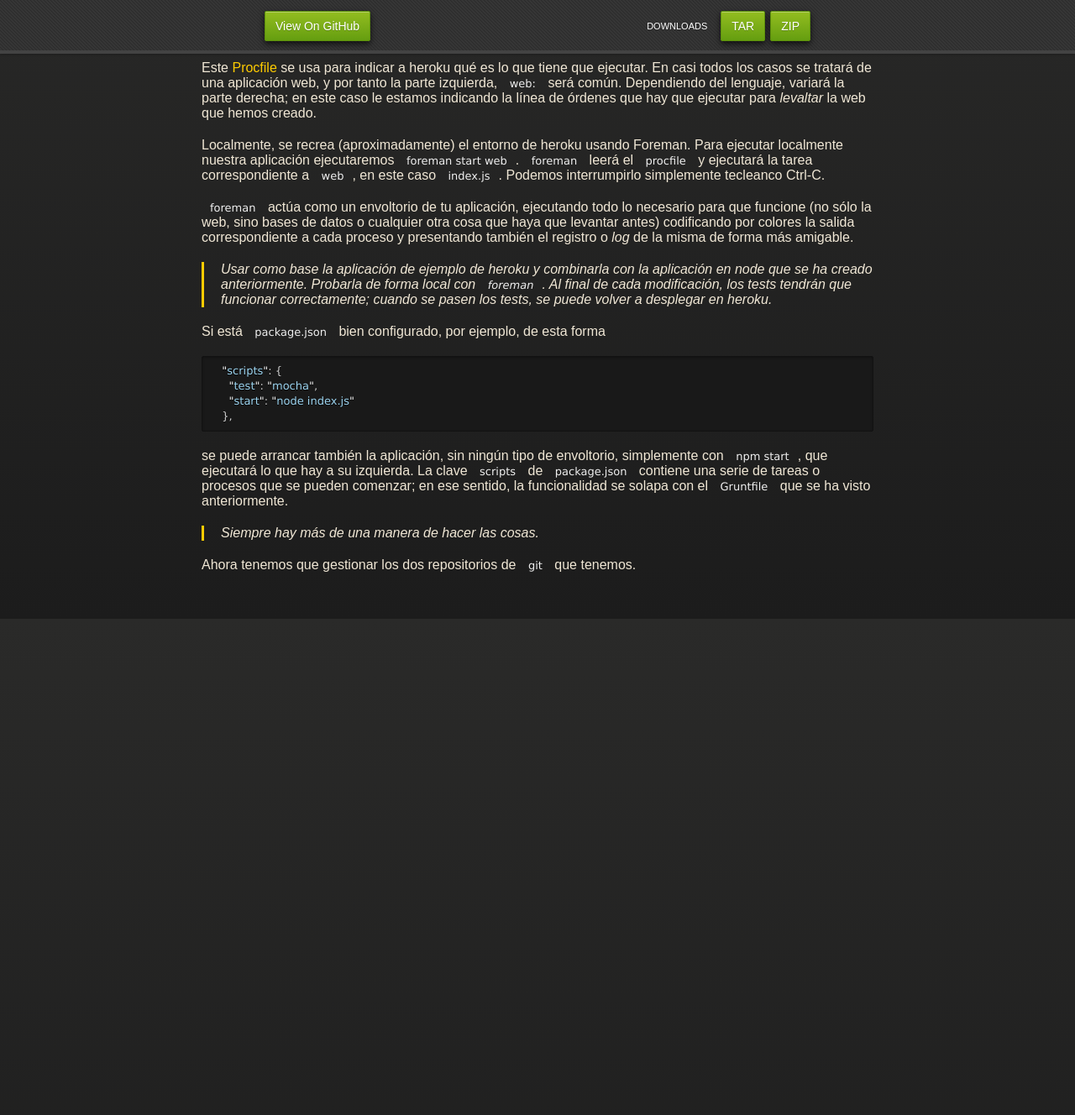
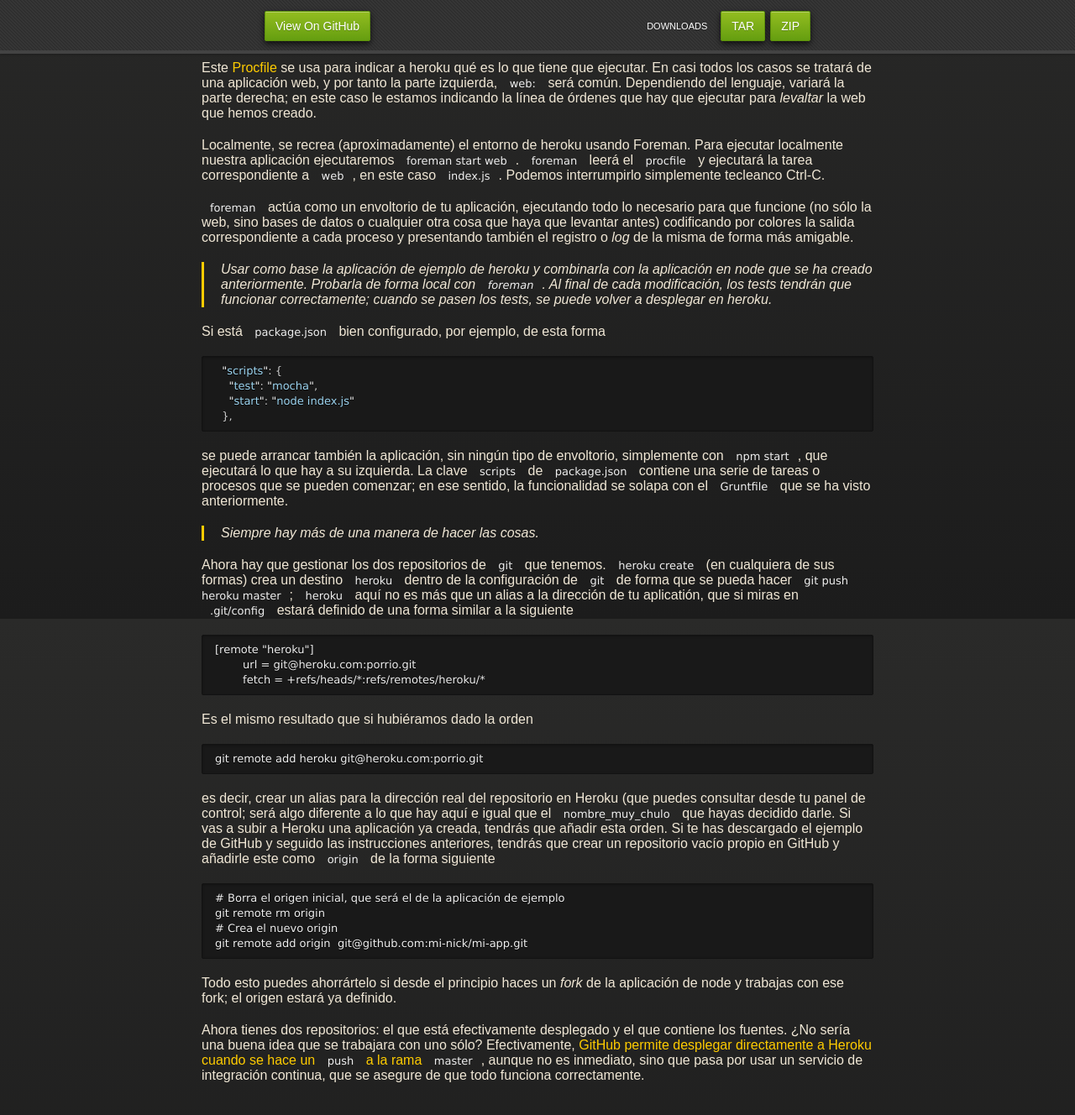
Before and after one commit to JJ/trabajando-con-paas, a Jekyll site: the page built from index.md, in a window 1280 px wide and 1400 px high, scrolled down 7363 px. Shown: the top 1328 px of the window at 84% size. Built offline with Jekyll 4.4.1, drawn with Linux system fonts in a browser that asks for light colours; nearby versions of some CDN libraries; some web fonts are replaced; before the commit the page ends 8155 px from its top, so only the background shows below that.

Commit message:
Sync gh-pages with master

````diff
--- a/index.md
+++ b/index.md
@@ -526,4 +526,44 @@ anteriormente.
 
 >Siempre hay más de una manera de hacer las cosas.
 
-Ahora tenemos que gestionar los dos repositorios de `git` que tenemos.
+Ahora hay que gestionar los dos repositorios de `git` que
+tenemos. `heroku create` (en cualquiera de sus formas) crea un destino
+`heroku` dentro de la configuración de `git` de forma que se pueda
+hacer `git push heroku master`; `heroku` aquí no es más que un alias a
+la dirección de tu aplicatión, que si miras en `.git/config` estará
+definido de una forma similar a la siguiente
+
+```
+[remote "heroku"]
+	url = git@heroku.com:porrio.git
+	fetch = +refs/heads/*:refs/remotes/heroku/*
+```
+Es el mismo resultado que si hubiéramos dado la orden
+
+    git remote add heroku git@heroku.com:porrio.git
+
+es decir, crear un alias para la dirección real del repositorio en
+Heroku (que puedes consultar desde tu panel de control; será algo
+diferente a lo que hay aquí e igual que el `nombre_muy_chulo` que
+hayas decidido darle. Si vas a subir a Heroku una aplicación ya
+creada, tendrás que añadir esta orden. Si te has descargado el ejemplo
+de GitHub y seguido las instrucciones anteriores, tendrás que crear un
+repositorio vacío propio en GitHub y añadirle este como `origin` de la
+forma siguiente
+
+	# Borra el origen inicial, que será el de la aplicación de ejemplo
+	git remote rm origin
+	# Crea el nuevo origin
+	git remote add origin  git@github.com:mi-nick/mi-app.git
+
+Todo esto puedes ahorrártelo si desde el principio haces un *fork* de
+la aplicación de node y trabajas con ese fork; el origen estará ya
+definido.
+
+Ahora tienes dos repositorios: el que está efectivamente desplegado y
+el que contiene los fuentes. ¿No sería una buena idea que se trabajara
+con uno sólo? Efectivamente, [GitHub permite desplegar directamente a
+Heroku cuando se hace un `push` a la rama `master`](http://stackoverflow.com/questions/17558007/deploy-to-heroku-directly-from-my-github-repository),
+aunque no es inmediato, sino que pasa por usar un servicio de
+integración continua, que se asegure de que todo funciona
+correctamente.
````
Also changed, not shown: README.md.
